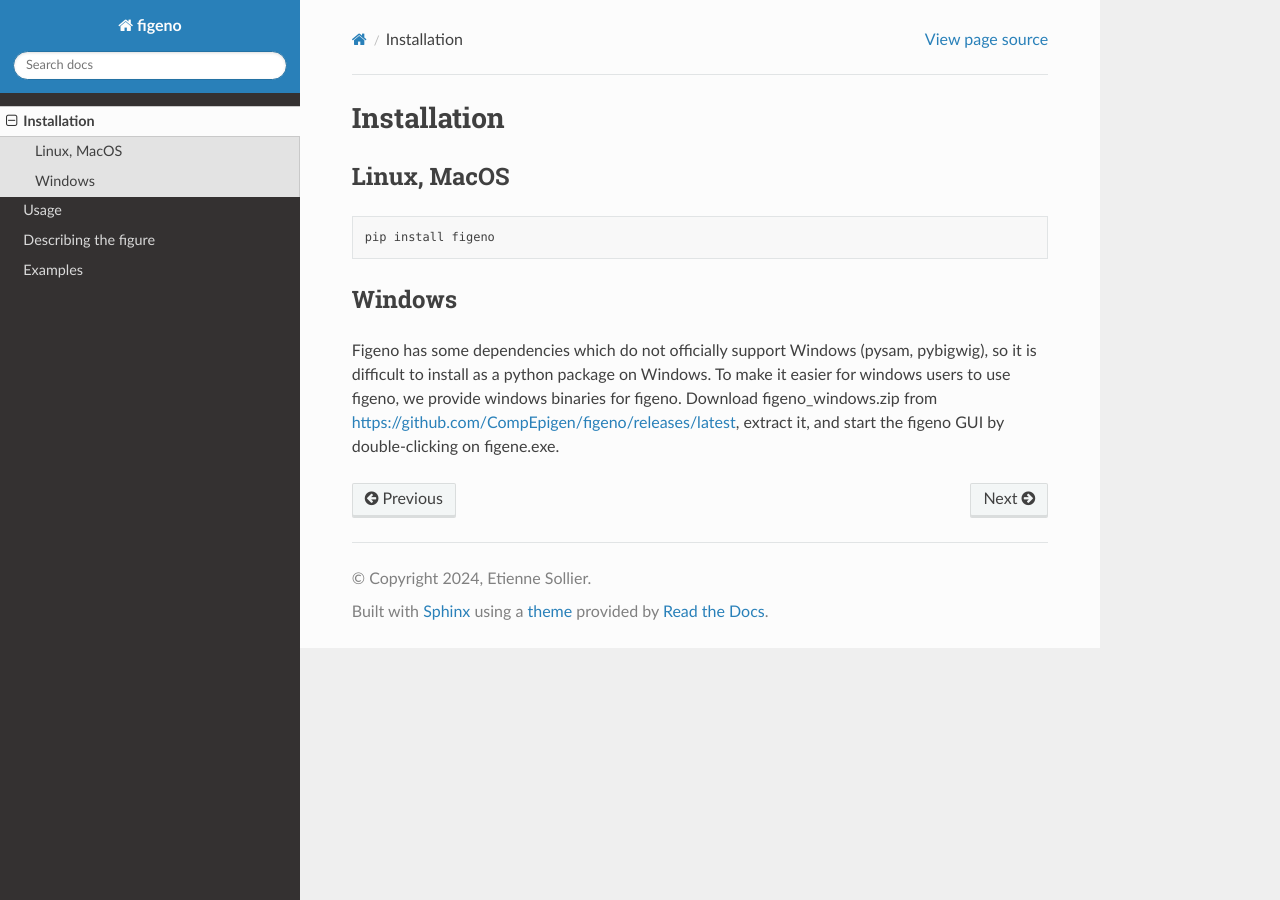
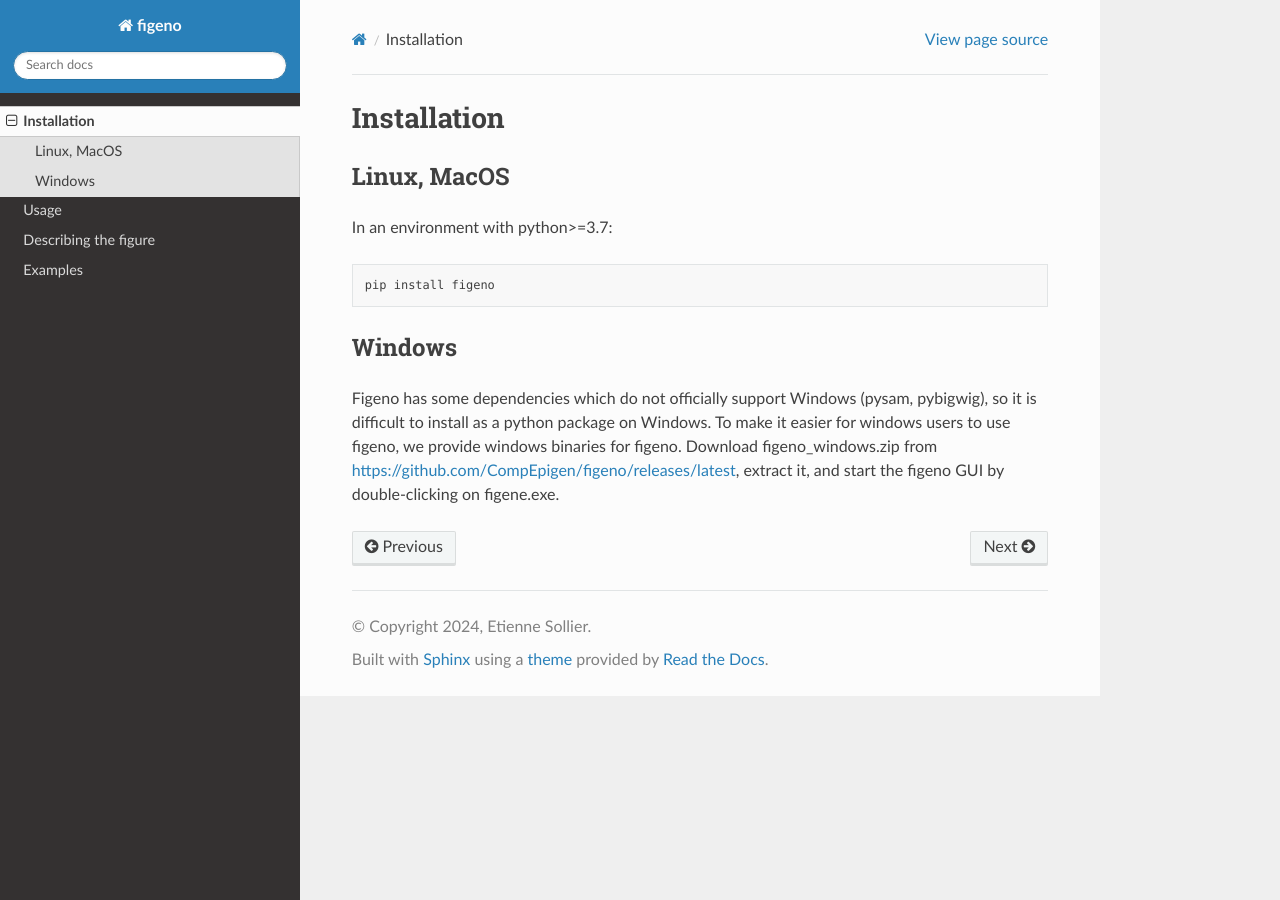
Before and after one commit to CompEpigen/figeno, a Sphinx documentation site: the page built from docs/content/installation.rst, in a window 1280 px wide. Built offline with Sphinx 7.4.7 and the Read the Docs theme 2.0.0, drawn with Linux system fonts in a browser that asks for light colours.

Commit message:
Update docs

```diff
--- a/docs/content/installation.rst
+++ b/docs/content/installation.rst
@@ -5,6 +5,8 @@ Installation
 
 Linux, MacOS
 ^^^^^^^^^^^^
+
+In an environment with python>=3.7:
 
 .. code:: bash
 
```
